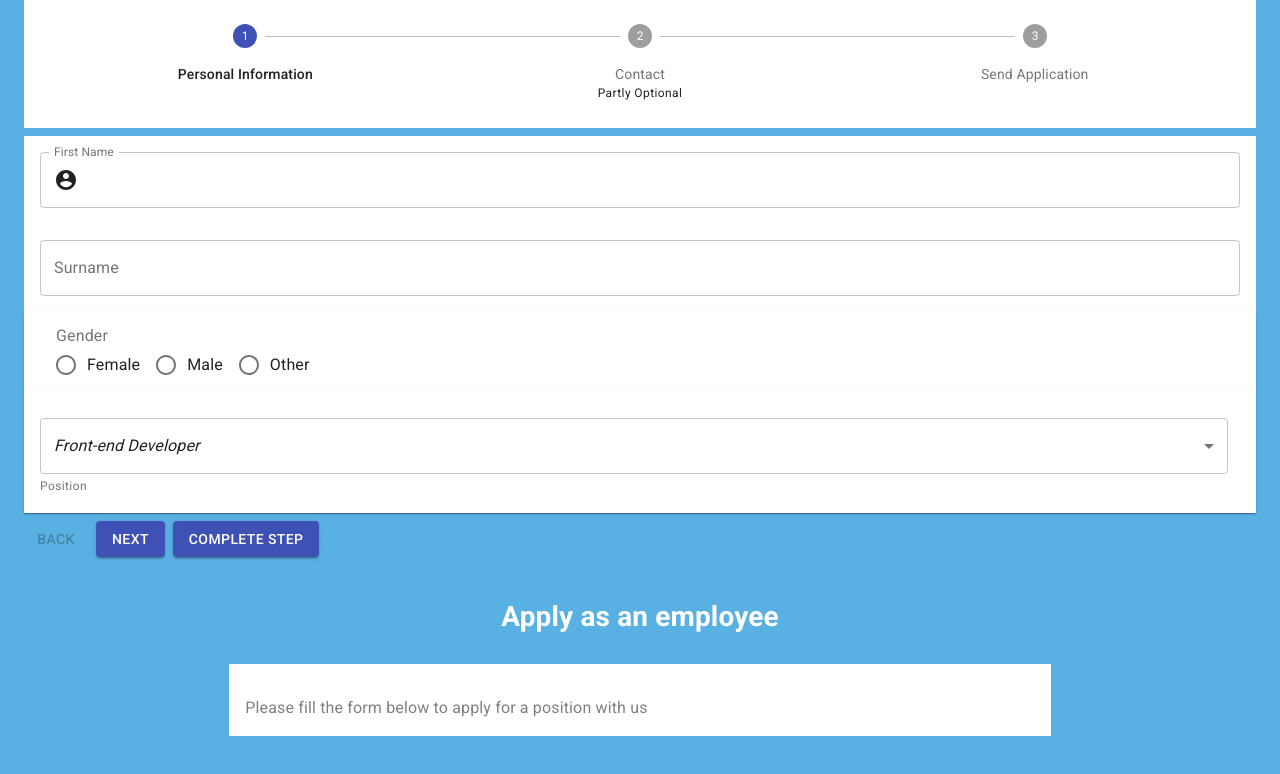
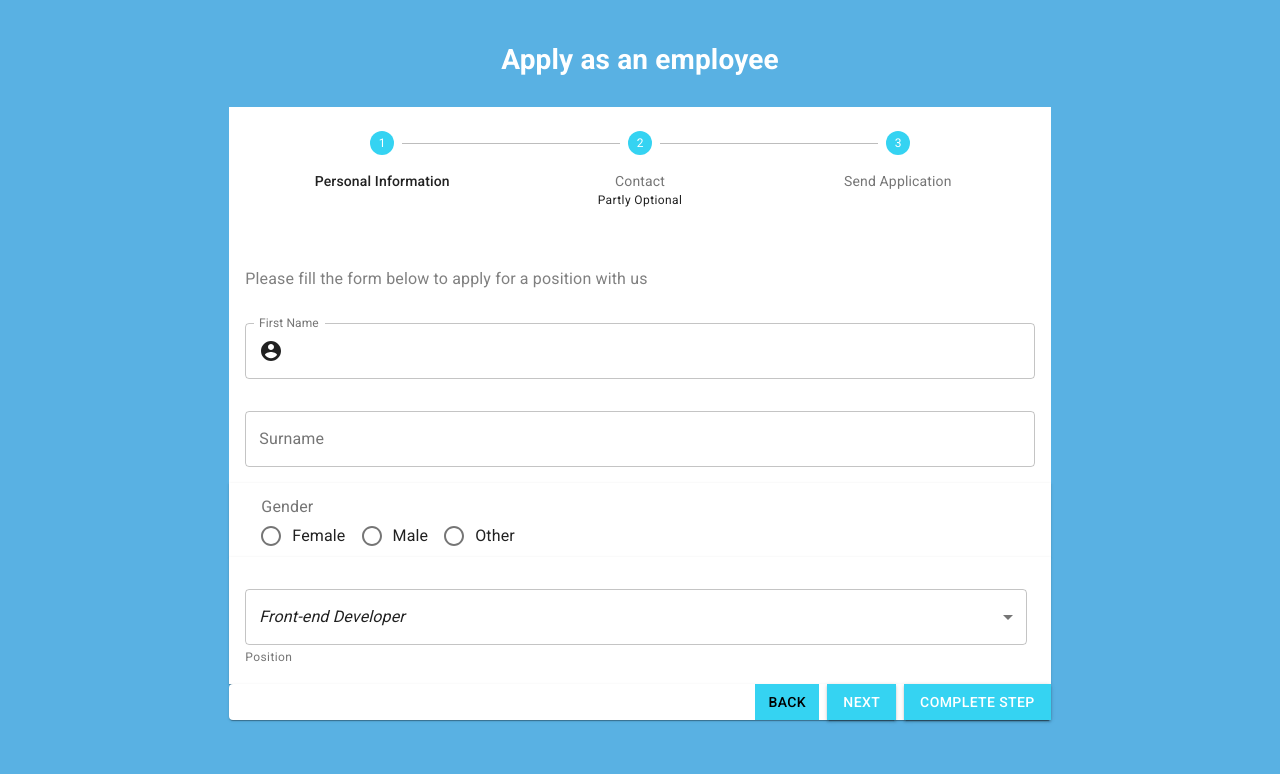
Before and after one commit to alimertcakar/React-Job-Application-Form, a React (Create React App) app: page / in a window 1280 px wide. Shown: the top 774 px of the page. Built offline with nearby package versions, Linux system fonts and the light colour scheme.

Commit message:
fix form alignment

```diff
--- a/src/App.tsx
+++ b/src/App.tsx
@@ -13,8 +13,9 @@ function App() {
     <ThemeProvider theme={theme}>
       <CssBaseline />
       <Container>
+        <FormHeader />
+
         <Stepper />
-        <FormHeader />
       </Container>
     </ThemeProvider>
   );
--- a/src/ApplicationForm/FormHeader.tsx
+++ b/src/ApplicationForm/FormHeader.tsx
@@ -20,9 +20,6 @@ export default function FormHeader({}: Props): ReactElement {
     <Grid container justify="center" className={cls.formHeaderContainer}>
       <Grid item xs={12} sm={12} md={8}>
         <h1 className={cls.formHeadline}>Apply as an employee</h1>
-        <Typography component="h1" className={cls.formHeaderDesc}>
-          Please fill the form below to apply for a position with us
-        </Typography>
       </Grid>
     </Grid>
   );
--- a/src/ApplicationForm/Stepper.tsx
+++ b/src/ApplicationForm/Stepper.tsx
@@ -4,13 +4,15 @@ import Stepper from "@material-ui/core/Stepper";
 import Step from "@material-ui/core/Step";
 import StepButton from "@material-ui/core/StepButton";
 import Button from "@material-ui/core/Button";
+import Grid from "@material-ui/core/Grid";
+import Paper from "@material-ui/core/Paper";
+
+import useFormStyles from "./Form.styles";
+
 import Typography from "@material-ui/core/Typography";
 import Step1 from "./Step1";
 
 const useStyles = makeStyles((theme) => ({
-  root: {
-    width: "100%",
-  },
   button: {
     marginRight: theme.spacing(1),
   },
@@ -35,9 +37,9 @@ function getStepContent(step: number) {
     case 0:
       return <Step1 />;
     case 1:
-      return "Step 2: What is an ad group anyways?";
+      return;
     case 2:
-      return "Step 3: This is the bit I really care about!";
+      return;
     default:
       return "Unknown step";
   }
@@ -49,6 +51,7 @@ export default function HorizontalNonLinearAlternativeLabelStepper() {
   const [completed, setCompleted] = React.useState(new Set());
   const [skipped, setSkipped] = React.useState(new Set());
   const steps = getSteps();
+  const cls = useFormStyles();
 
   const totalSteps = () => {
     return getSteps().length;
@@ -144,7 +147,8 @@ export default function HorizontalNonLinearAlternativeLabelStepper() {
     completed?: boolean;
   };
   return (
-    <div className={classes.root}>
+    <Grid container justify="center">
+      <Grid item xs={12} sm={12} md={8}>
         <Stepper alternativeLabel nonLinear activeStep={activeStep}>
           {steps.map((label, index) => {
             const stepProps: stepProps = {};
@@ -172,6 +176,9 @@ export default function HorizontalNonLinearAlternativeLabelStepper() {
           })}
         </Stepper>
         <div>
+          <Typography component="h1" className={cls.formHeaderDesc}>
+            Please fill the form below to apply for a position with us
+          </Typography>
           {allStepsCompleted() ? (
             <div>
               <Typography className={classes.instructions}>
@@ -181,10 +188,9 @@ export default function HorizontalNonLinearAlternativeLabelStepper() {
             </div>
           ) : (
             <div>
-            <Typography className={classes.instructions}>
               {getStepContent(activeStep)}
-            </Typography>
-            <div>
+              <Paper>
+                <Grid container justify="flex-end">
                   <Button
                     disabled={activeStep === 0}
                     onClick={handleBack}
@@ -213,7 +219,10 @@ export default function HorizontalNonLinearAlternativeLabelStepper() {
 
                   {activeStep !== steps.length &&
                     (completed.has(activeStep) ? (
-                  <Typography variant="caption" className={classes.completed}>
+                      <Typography
+                        variant="caption"
+                        className={classes.completed}
+                      >
                         Step {activeStep + 1} already completed
                       </Typography>
                     ) : (
@@ -227,10 +236,12 @@ export default function HorizontalNonLinearAlternativeLabelStepper() {
                           : "Complete Step"}
                       </Button>
                     ))}
-            </div>
+                </Grid>
+              </Paper>
             </div>
           )}
         </div>
-    </div>
+      </Grid>
+    </Grid>
   );
 }
--- a/src/globalStyles.tsx
+++ b/src/globalStyles.tsx
@@ -2,6 +2,20 @@ import { createMuiTheme } from "@material-ui/core/styles";
 
 const theme = createMuiTheme({
   overrides: {
+    MuiStepIcon: {
+      root: {
+        color: "#35d3f2 !important",
+      },
+    },
+    MuiButton: {
+      root: {
+        backgroundColor: "#35d3f2 !important",
+        borderRadius: "0 !important",
+      },
+      text: {
+        color: "black !important",
+      },
+    },
     MuiCssBaseline: {
       "@global": {
         html: {
```
Lines whose indentation alone changed are shown as unchanged.
